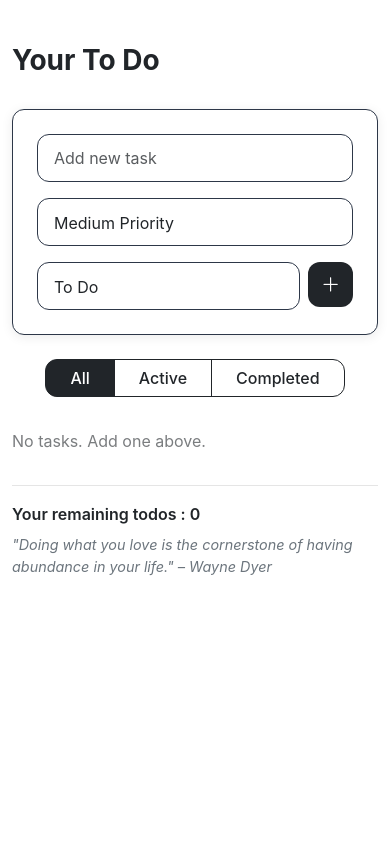
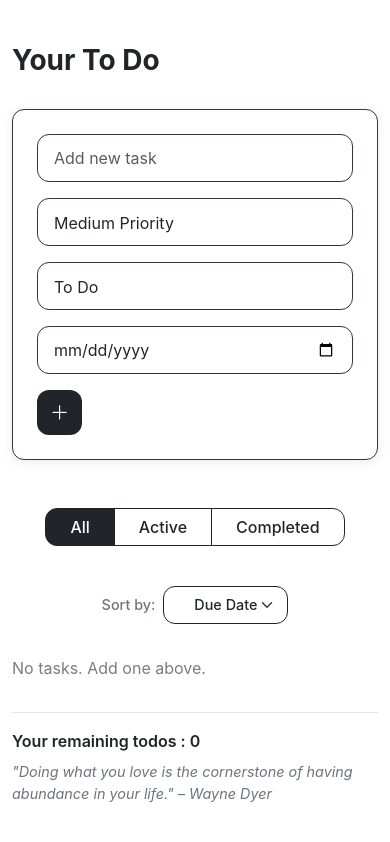
Before and after one commit to Rezkydesyafa/react-TodoList-Bootstrap, a React (Vite) app: page / in a window 390 px wide. Shown: the top 842 px of the page. Built offline with nearby package versions, Linux system fonts and the light colour scheme.

Commit message:
adding short bar && add due date

```diff
--- a/src/App.jsx
+++ b/src/App.jsx
@@ -5,6 +5,7 @@ import TodoInput from './components/TodoInput';
 import TodoList from './components/TodoList';
 import EditModal from './components/EditModal';
 import FilterBar from './components/FilterBar';
+import SortBar from './components/SortBar';
 import useLocalStorage from './hooks/useLocalStorage';
 
 export default function App() {
@@ -14,6 +15,7 @@ export default function App() {
     // { id: 2, text: 'This is an example of task #2', completed: false },
   ]);
   const [filter, setFilter] = useLocalStorage('filter', 'all');
+  const [sortBy, setSortBy] = useLocalStorage('sortBy', 'dueDate');
   const [editing, setEditing] = useState(null);
   const [showModal, setShowModal] = useState(false);
 
@@ -24,6 +26,8 @@ export default function App() {
       completed: false,
       priority: formData.priority,
       status: formData.status,
+      dueDate: formData.dueDate,
+      createdAt: new Date().toISOString(),
     };
     setTodos([...todos, newTodo]);
   };
@@ -46,10 +50,31 @@ export default function App() {
   };
 
   const filtered = useMemo(() => {
-    if (filter === 'active') return todos.filter((t) => !t.completed);
-    if (filter === 'completed') return todos.filter((t) => t.completed);
-    return todos;
-  }, [todos, filter]);
+    // First apply filters
+    let result = todos;
+    if (filter === 'active') result = result.filter((t) => !t.completed);
+    if (filter === 'completed') result = result.filter((t) => t.completed);
+
+    // Then apply sorting
+    return result.sort((a, b) => {
+      switch (sortBy) {
+        case 'dueDate':
+          if (!a.dueDate) return 1;
+          if (!b.dueDate) return -1;
+          return new Date(a.dueDate) - new Date(b.dueDate);
+        case 'priority':
+          const priorityOrder = { High: 1, Medium: 2, Low: 3 };
+          return priorityOrder[a.priority] - priorityOrder[b.priority];
+        case 'status':
+          const statusOrder = { 'To Do': 1, 'In Progress': 2, Done: 3 };
+          return statusOrder[a.status] - statusOrder[b.status];
+        case 'createdAt':
+          return new Date(b.createdAt) - new Date(a.createdAt);
+        default:
+          return 0;
+      }
+    });
+  }, [todos, filter, sortBy]);
 
   const remaining = todos.filter((t) => !t.completed).length;
 
@@ -65,7 +90,10 @@ export default function App() {
 
               <div className='todo-main-content'>
                 <TodoInput onAdd={addTodo} />
-                <FilterBar filter={filter} setFilter={setFilter} />
+                <div className='filter-sort-wrapper'>
+                  <FilterBar filter={filter} setFilter={setFilter} />
+                  <SortBar sortBy={sortBy} onSortChange={setSortBy} />
+                </div>
 
                 <motion.div layout className='todo-list-container'>
                   <TodoList
--- a/src/components/EditModal.jsx
+++ b/src/components/EditModal.jsx
@@ -5,11 +5,13 @@ export default function EditModal({ show, onHide, onSave, initial }) {
   const [text, setText] = useState(initial?.text ?? '');
   const [priority, setPriority] = useState(initial?.priority ?? 'Medium');
   const [status, setStatus] = useState(initial?.status ?? 'To Do');
+  const [dueDate, setDueDate] = useState(initial?.dueDate ?? '');
 
   useEffect(() => {
     setText(initial?.text ?? '');
     setPriority(initial?.priority ?? 'Medium');
     setStatus(initial?.status ?? 'To Do');
+    setDueDate(initial?.dueDate ?? '');
   }, [initial]);
 
   const handleSave = () => {
@@ -19,6 +21,7 @@ export default function EditModal({ show, onHide, onSave, initial }) {
       text: text.trim(),
       priority,
       status,
+      dueDate,
     });
   };
 
@@ -61,6 +64,15 @@ export default function EditModal({ show, onHide, onSave, initial }) {
             <option value='Done'>Done</option>
           </Form.Select>
         </Form.Group>
+
+        <Form.Group className='mb-3'>
+          <Form.Label>Due Date</Form.Label>
+          <Form.Control
+            type='date'
+            value={dueDate}
+            onChange={(e) => setDueDate(e.target.value)}
+          />
+        </Form.Group>
       </Modal.Body>
       <Modal.Footer>
         <Button variant='secondary' onClick={onHide}>
--- /dev/null
+++ b/src/components/SortBar.jsx
@@ -0,0 +1,20 @@
+import { Form } from 'react-bootstrap';
+
+export default function SortBar({ sortBy, onSortChange }) {
+  return (
+    <div className='sort-bar'>
+      <span className='sort-label'>Sort by:</span>
+      <Form.Select
+        size='sm'
+        value={sortBy}
+        onChange={(e) => onSortChange(e.target.value)}
+        className='form-select'
+      >
+        <option value='dueDate'>Due Date</option>
+        <option value='priority'>Priority</option>
+        <option value='status'>Status</option>
+        <option value='createdAt'>Created Date</option>
+      </Form.Select>
+    </div>
+  );
+}
--- a/src/components/TodoInput.jsx
+++ b/src/components/TodoInput.jsx
@@ -6,6 +6,7 @@ export default function TodoInput({ onAdd }) {
     text: '',
     priority: 'Medium',
     status: 'To Do',
+    dueDate: '',
   });
   const [validated, setValidated] = useState(false);
 
@@ -32,6 +33,7 @@ export default function TodoInput({ onAdd }) {
       text: '',
       priority: 'Medium',
       status: 'To Do',
+      dueDate: '',
     });
     setValidated(false);
   };
@@ -83,10 +85,25 @@ export default function TodoInput({ onAdd }) {
               <option value='In Progress'>In Progress</option>
               <option value='Done'>Done</option>
             </Form.Select>
-            <Button variant='dark' type='submit' className='add-todo-btn'>
-              <i className='bi bi-plus-lg'></i>
-            </Button>
           </div>
+        </Col>
+        <Col xs={12}>
+          <Form.Control
+            type='date'
+            name='dueDate'
+            value={formData.dueDate}
+            onChange={handleChange}
+            className='todo-input'
+            required
+          />
+          <Form.Control.Feedback type='invalid'>
+            Please set a due date for the task.
+          </Form.Control.Feedback>
+        </Col>
+        <Col xs={12} className='text-end'>
+          <Button variant='dark' type='submit' className='add-todo-btn'>
+            <i className='bi bi-plus-lg'></i>
+          </Button>
         </Col>
       </Row>
     </Form>
--- a/src/components/TodoItem.jsx
+++ b/src/components/TodoItem.jsx
@@ -76,6 +76,27 @@ export default function TodoItem({ todo, onToggle, onDelete, onEdit }) {
 
           {/* Priority + Status Section */}
           <div className='todo-meta'>
+            {/* Bagian tanggal di kiri */}
+            {todo.dueDate && (
+              <div className='due-date-column text-center'>
+                <i className='bi bi-calendar-event'></i>
+                <div className='due-date-text'>
+                  <div className='due-day'>
+                    {new Date(todo.dueDate).toLocaleDateString('id-ID', {
+                      day: 'numeric',
+                    })}
+                  </div>
+                  <div className='due-month'>
+                    {new Date(todo.dueDate).toLocaleDateString('id-ID', {
+                      month: 'short',
+                    })}
+                  </div>
+                </div>
+              </div>
+            )}
+
+            {/* Bagian badges di kanan */}
+            <div className='meta-badges'>
               <Badge
                 className={`priority-badge ${getPriorityClass(todo.priority)}`}
               >
@@ -85,6 +106,7 @@ export default function TodoItem({ todo, onToggle, onDelete, onEdit }) {
               <Badge className={`status-badge ${getStatusClass(todo.status)}`}>
                 {todo.status || 'To Do'}
               </Badge>
+            </div>
           </div>
 
           {/* Action Buttons */}
--- a/src/index.css
+++ b/src/index.css
@@ -102,6 +102,69 @@ body {
   opacity: 0.9;
 }
 
+/* === Filter & Sort Bar Wrapper === */
+.filter-sort-wrapper {
+  display: flex;
+  justify-content: space-between;
+  align-items: center;
+  flex-wrap: wrap; /* agar responsif */
+  gap: 1rem;
+  margin-top: 1.5rem;
+}
+
+.sort-bar {
+  display: flex;
+  align-items: center;
+  gap: 0.5rem;
+}
+
+.sort-bar .sort-label {
+  font-weight: 500;
+  color: var(--secondary-color);
+  font-size: 0.9rem;
+}
+
+.sort-bar select,
+.sort-bar .form-select {
+  border: 1px solid var(--primary-color);
+  border-radius: var(--radius);
+  background-color: var(--background-light);
+  color: var(--text-light);
+  font-weight: 500;
+  font-size: 0.9rem;
+  padding: 0.45rem 1rem;
+  width: auto;
+  transition: all 0.2s ease;
+  cursor: pointer;
+}
+
+.sort-bar select:focus {
+  outline: none;
+  box-shadow: 0 0 0 2px rgba(33, 37, 41, 0.2);
+}
+
+/* Hover effect seperti FilterBar */
+.sort-bar select:hover {
+  background-color: var(--input-bg-light);
+  color: var(--text-light);
+}
+
+/* === Responsiveness === */
+@media (max-width: 768px) {
+  .filter-sort-wrapper {
+    flex-direction: column;
+    align-items: stretch;
+  }
+
+  .sort-bar {
+    justify-content: center;
+  }
+
+  .sort-bar select {
+    width: 100%;
+    text-align: center;
+  }
+}
 .status-to-do {
   background-color: #e2e8f0 !important;
   color: var(--status-todo) !important;
@@ -394,11 +457,53 @@ body {
 }
 
 /* Priority & status sejajar */
+/* === Meta Section with Date and Badges === */
 .todo-meta {
   display: flex;
   align-items: center;
-  gap: 0.8rem;
-  justify-content: flex-start;
+  gap: 0.8rem; /* jarak antara tanggal dan badge */
+}
+
+/* Kolom tanggal vertikal */
+.due-date-column {
+  display: flex;
+  flex-direction: column;
+  align-items: center;
+  justify-content: center;
+  min-width: 40px;
+  color: var(--secondary-color);
+}
+
+.due-date-column i {
+  color: var(--primary-color);
+  margin-bottom: 0.35rem;
+}
+
+.due-date-text {
+  display: flex;
+  flex-direction: column;
+  align-items: center;
+  line-height: 1.1;
+}
+
+.due-day {
+  font-size: 0.9rem;
+  font-weight: 600;
+  color: var(--text-light);
+}
+
+.due-month {
+  font-size: 0.8rem;
+  color: var(--secondary-color);
+  text-transform: capitalize;
+}
+
+/* Badges sejajar horizontal */
+.meta-badges {
+  display: flex;
+  flex-direction: column; /* dari horizontal -> vertikal */
+  align-items: flex-start;
+  gap: 0.35rem; /* jarak antar badge */
 }
 
 /* Tombol selalu rata kanan */
```
Lines whose indentation alone changed are shown as unchanged.
